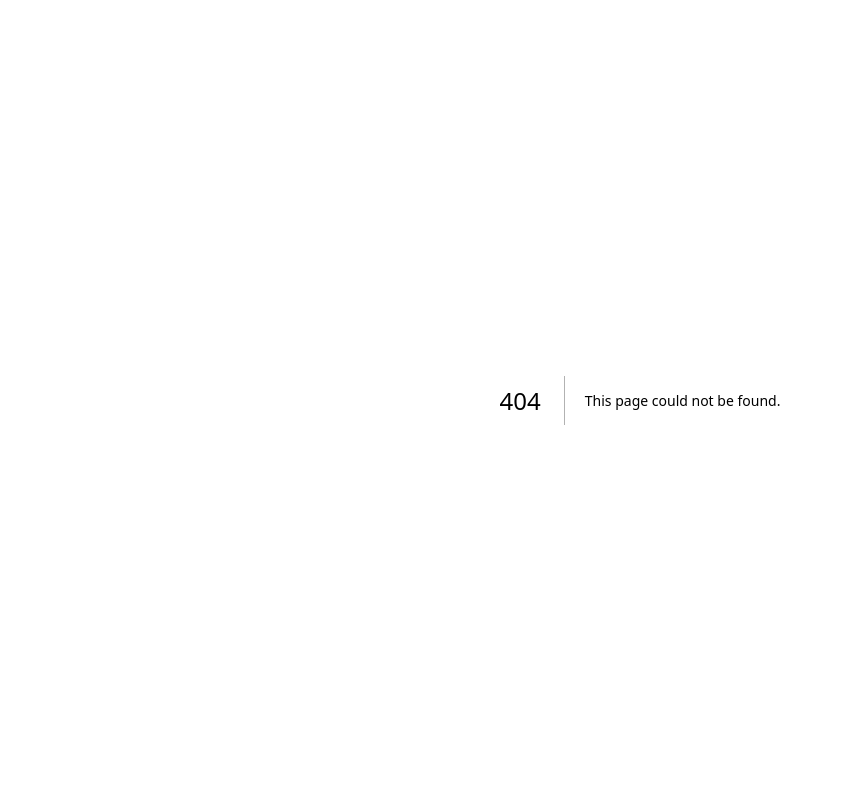
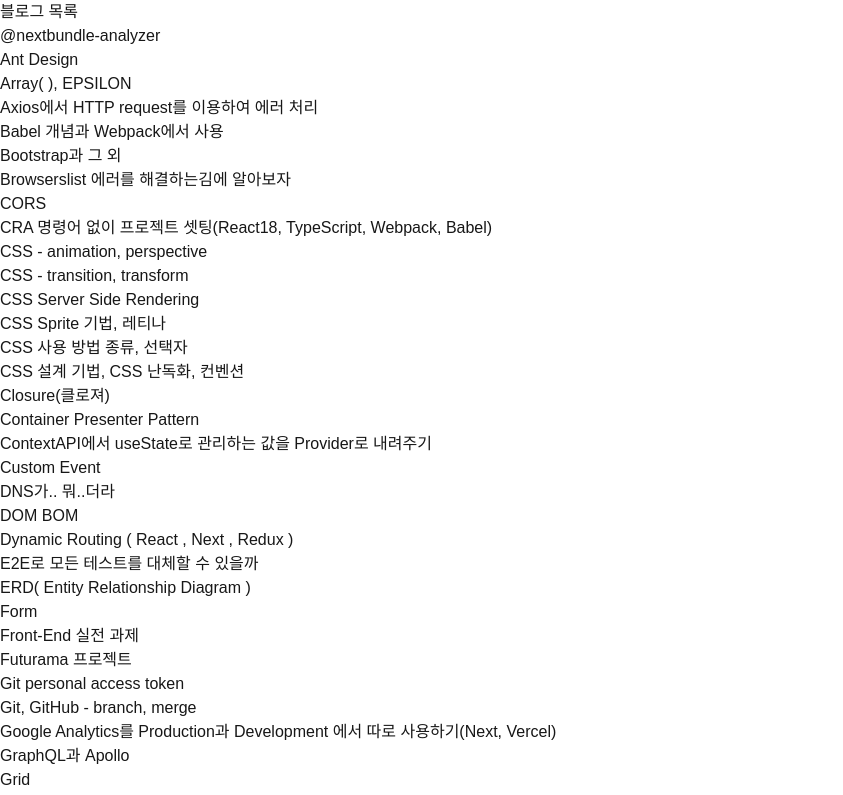
Before and after one commit to LEEHYUNHO2001/ayaan-tech, a Next.js app: page /blog in a window 1280 px wide. Before the commit this address had no page. Shown: the top 795 px of the page, without its empty margins (0-843 px from the left). Built offline with nearby package versions, Linux system fonts and the light colour scheme.

Commit message:
feat: 블로그 목록 페이지 생성

```diff
--- /dev/null
+++ b/src/app/blog/page.tsx
@@ -0,0 +1,21 @@
+import { getBlogPostNameList } from "@/helpers/markdown-helper";
+
+export default function BlogHomePage() {
+  const blogPostNameList = getBlogPostNameList(); // 서버에서 실행됨
+  const blogHomeTextModel = {
+    title: "블로그 목록",
+  };
+
+  return (
+    <section>
+      <h1>{blogHomeTextModel.title}</h1>
+      <ul>
+        {blogPostNameList.map((postName: string) => (
+          <li key={postName}>
+            <a href={`/blog/${postName}`}>{postName}</a>
+          </li>
+        ))}
+      </ul>
+    </section>
+  );
+}
```
